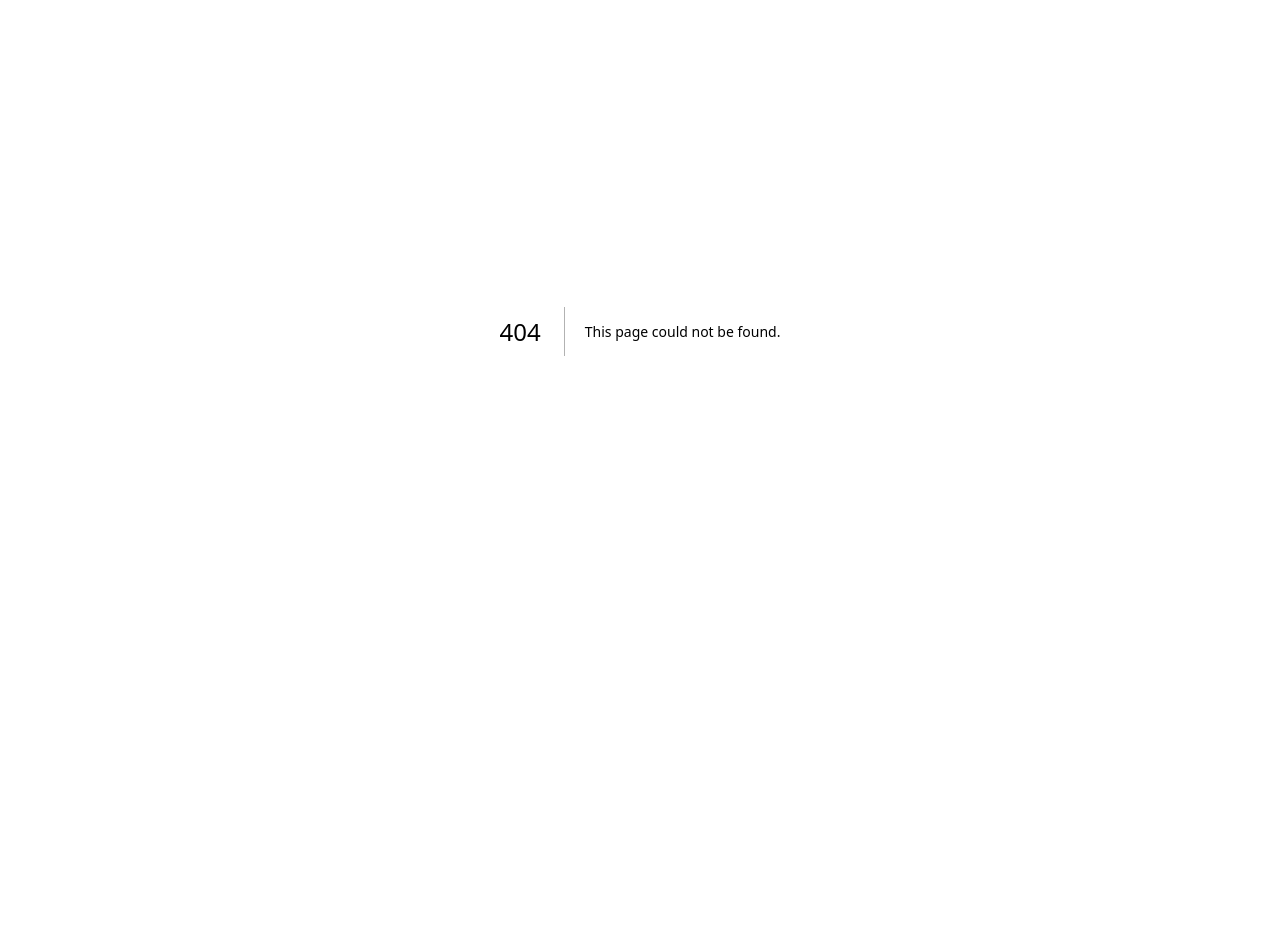
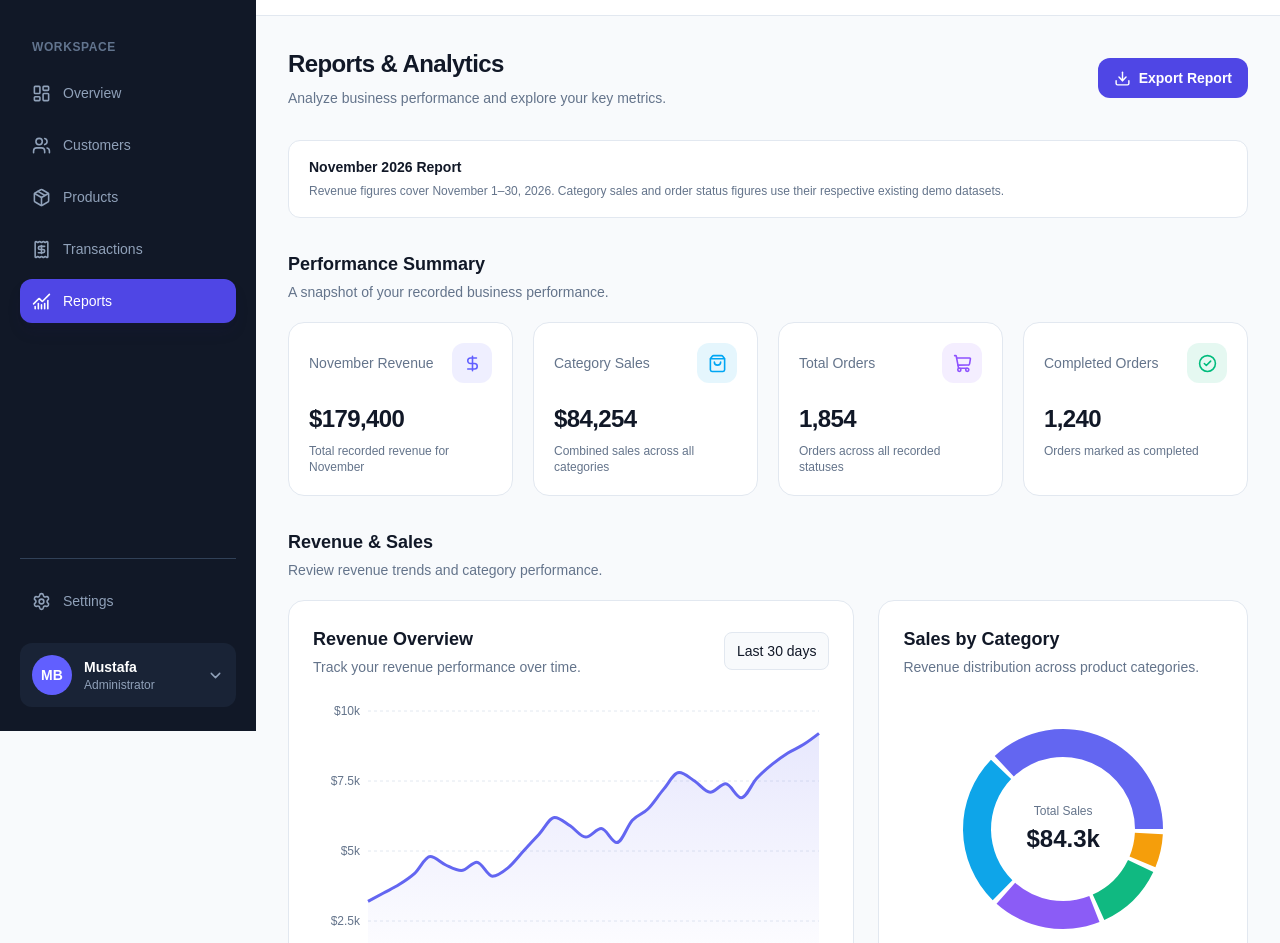
Before and after one commit to bongalonmuhammadmichael-png/insight-analytics-dashboard, a Next.js app: page /reports in a window 1280 px wide. Before the commit this address had no page. Shown: the part 69-1012 px from the top of the page. Before the commit the page ends 800 px from the top, so only its background shows below. Built offline with nearby package versions, Linux system fonts and the light colour scheme.

Commit message:
Build reports and analytics page

```diff
--- /dev/null
+++ b/app/(dashboard)/reports/page.tsx
@@ -0,0 +1,242 @@
+"use client";
+
+import {
+  Download,
+  DollarSign,
+  ShoppingBag,
+  ShoppingCart,
+  CheckCircle2,
+} from "lucide-react";
+
+import RevenueChart from "@/components/dashboard/RevenueChart";
+import SalesByCategory from "@/components/dashboard/SalesByCategory";
+import OrderTrendsChart from "@/components/dashboard/OrderTrendsChart";
+import OrderStatusChart from "@/components/dashboard/OrderStatusChart";
+
+import { revenueData } from "@/data/revenue";
+import { salesData } from "@/data/sales";
+import { orderTrendData, orderStatusData } from "@/data/orders";
+
+export default function ReportsPage() {
+  // Calculate report summary values from the existing demo data.
+  const totalRevenue = revenueData.reduce(
+    (total, item) => total + item.revenue,
+    0
+  );
+
+  const totalCategorySales = salesData.reduce(
+    (total, item) => total + item.sales,
+    0
+  );
+
+  const totalOrders = orderStatusData.reduce(
+    (total, item) => total + item.value,
+    0
+  );
+
+  const completedOrders =
+    orderStatusData.find((item) => item.name === "Completed")?.value ?? 0;
+
+  // Export all report datasets into one CSV file.
+  function handleExport() {
+    const rows: (string | number)[][] = [
+      ["INSIGHT - Business Analytics Report"],
+      ["Generated on", new Date().toLocaleString("en-US")],
+      [],
+      ["REVENUE REPORT"],
+      ["Date", "Revenue"],
+      ...revenueData.map((item) => [item.date, item.revenue]),
+      [],
+      ["SALES BY CATEGORY"],
+      ["Category", "Sales"],
+      ...salesData.map((item) => [item.category, item.sales]),
+      [],
+      ["ORDER TRENDS"],
+      ["Date", "Orders"],
+      ...orderTrendData.map((item) => [item.date, item.orders]),
+      [],
+      ["ORDER STATUS"],
+      ["Status", "Orders"],
+      ...orderStatusData.map((item) => [item.name, item.value]),
+    ];
+
+    const csvContent = rows
+      .map((row) =>
+        row
+          .map((value) => `"${String(value).replace(/"/g, '""')}"`)
+          .join(",")
+      )
+      .join("\n");
+
+    const blob = new Blob([csvContent], {
+      type: "text/csv;charset=utf-8;",
+    });
+
+    const url = URL.createObjectURL(blob);
+    const link = document.createElement("a");
+
+    link.href = url;
+    link.download = "insight-business-report.csv";
+
+    document.body.appendChild(link);
+    link.click();
+    document.body.removeChild(link);
+
+    URL.revokeObjectURL(url);
+  }
+
+  const summaryCards = [
+    {
+      title: "November Revenue",
+      value: `$${totalRevenue.toLocaleString("en-US")}`,
+      description: "Total recorded revenue for November",
+      icon: DollarSign,
+      iconStyle: "bg-indigo-500/10 text-indigo-500",
+    },
+    {
+      title: "Category Sales",
+      value: `$${totalCategorySales.toLocaleString("en-US")}`,
+      description: "Combined sales across all categories",
+      icon: ShoppingBag,
+      iconStyle: "bg-sky-500/10 text-sky-500",
+    },
+    {
+      title: "Total Orders",
+      value: totalOrders.toLocaleString("en-US"),
+      description: "Orders across all recorded statuses",
+      icon: ShoppingCart,
+      iconStyle: "bg-violet-500/10 text-violet-500",
+    },
+    {
+      title: "Completed Orders",
+      value: completedOrders.toLocaleString("en-US"),
+      description: "Orders marked as completed",
+      icon: CheckCircle2,
+      iconStyle: "bg-emerald-500/10 text-emerald-500",
+    },
+  ];
+
+  return (
+    <div className="mx-auto max-w-7xl space-y-8">
+      {/* Page heading */}
+      <div className="flex flex-col justify-between gap-5 sm:flex-row sm:items-center">
+        <div>
+          <h1 className="text-2xl font-bold tracking-tight text-foreground">
+            Reports & Analytics
+          </h1>
+
+          <p className="mt-2 text-sm text-muted">
+            Analyze business performance and explore your key metrics.
+          </p>
+        </div>
+
+        <button
+          onClick={handleExport}
+          className="inline-flex items-center justify-center gap-2 rounded-xl bg-primary px-4 py-2.5 text-sm font-semibold text-white transition hover:opacity-90"
+        >
+          <Download size={17} />
+          Export Report
+        </button>
+      </div>
+
+      {/* Reporting period note */}
+      <div className="rounded-xl border border-border bg-card px-5 py-4">
+        <p className="text-sm font-semibold text-foreground">
+          November 2026 Report
+        </p>
+
+        <p className="mt-1 text-xs leading-5 text-muted">
+          Revenue figures cover November 1–30, 2026. Category sales and order
+          status figures use their respective existing demo datasets.
+        </p>
+      </div>
+
+      {/* Summary cards */}
+      <section>
+        <div className="mb-5">
+          <h2 className="text-lg font-bold text-foreground">
+            Performance Summary
+          </h2>
+
+          <p className="mt-1 text-sm text-muted">
+            A snapshot of your recorded business performance.
+          </p>
+        </div>
+
+        <div className="grid grid-cols-1 gap-5 sm:grid-cols-2 xl:grid-cols-4">
+          {summaryCards.map((card) => {
+            const Icon = card.icon;
+
+            return (
+              <div
+                key={card.title}
+                className="rounded-2xl border border-border bg-card p-5"
+              >
+                <div className="flex items-center justify-between">
+                  <p className="text-sm font-medium text-muted">
+                    {card.title}
+                  </p>
+
+                  <div
+                    className={`flex h-10 w-10 items-center justify-center rounded-xl ${card.iconStyle}`}
+                  >
+                    <Icon size={19} />
+                  </div>
+                </div>
+
+                <p className="mt-5 text-2xl font-bold tracking-tight text-foreground">
+                  {card.value}
+                </p>
+
+                <p className="mt-2 text-xs text-muted">
+                  {card.description}
+                </p>
+              </div>
+            );
+          })}
+        </div>
+      </section>
+
+      {/* Revenue and category reports */}
+      <section className="space-y-5">
+        <div>
+          <h2 className="text-lg font-bold text-foreground">
+            Revenue & Sales
+          </h2>
+
+          <p className="mt-1 text-sm text-muted">
+            Review revenue trends and category performance.
+          </p>
+        </div>
+
+        <div className="grid grid-cols-1 gap-6 xl:grid-cols-5">
+          <div className="xl:col-span-3">
+            <RevenueChart />
+          </div>
+
+          <div className="xl:col-span-2">
+            <SalesByCategory />
+          </div>
+        </div>
+      </section>
+
+      {/* Order reports */}
+      <section className="space-y-5">
+        <div>
+          <h2 className="text-lg font-bold text-foreground">
+            Order Performance
+          </h2>
+
+          <p className="mt-1 text-sm text-muted">
+            Understand order volume and fulfillment status.
+          </p>
+        </div>
+
+        <div className="grid grid-cols-1 gap-6 xl:grid-cols-2">
+          <OrderTrendsChart />
+          <OrderStatusChart />
+        </div>
+      </section>
+    </div>
+  );
+}
```
